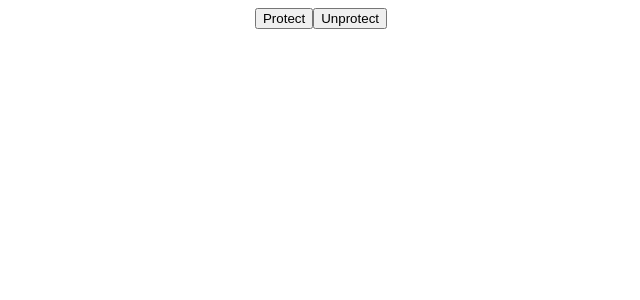
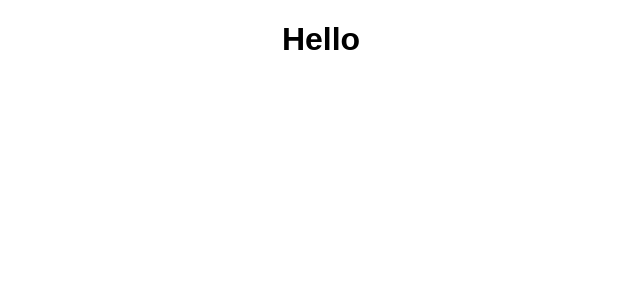
Before and after one commit to kimdoyeonn/react-hooks, a React (Create React App) app: page / in a window 1280 px wide. Shown: the top 300 px of the page, without its empty margins (319-959 px from the left). Built offline with nearby package versions, Linux system fonts and the light colour scheme.

Commit message:
#2.4 useBeforeLeave

```diff
--- a/src/App.js
+++ b/src/App.js
@@ -1,23 +1,28 @@
 import React, { Component, useEffect, useRef, useState } from "react";
 import "./styles.css";
 
-const usePreventLeave = () => {
-  const listener = (event) => {
-    event.preventDefault();
-    event.returnValue = "";
+const useBeforeLeave = (onBefore) => {
+  if (typeof onBefore !== "function") {
+    return;
+  }
+  const handle = (event) => {
+    const { clientY } = event;
+    if (clientY <= 0) {
+      onBefore();
+    }
   };
-  const enablePrevent = () => window.addEventListener("beforeunload", listener);
-  const disablePrevent = () =>
-    window.removeEventListener("beforeunload", listener);
-  return { enablePrevent, disablePrevent };
+  useEffect(() => {
+    document.addEventListener("mouseleave", handle);
+    return () => document.removeEventListener("mouseleave", handle);
+  }, []);
 };
 
 const App = () => {
-  const { enablePrevent, disablePrevent } = usePreventLeave();
+  const beforeLife = () => console.log("plz dont leave");
+  useBeforeLeave(beforeLife);
   return (
     <div className="App">
-      <button onClick={enablePrevent}>Protect</button>
-      <button onClick={disablePrevent}>Unprotect</button>
+      <h1>Hello</h1>
     </div>
   );
 };
```
Also changed, not shown: 1 other file (tests, documents, lock files or other folders).
